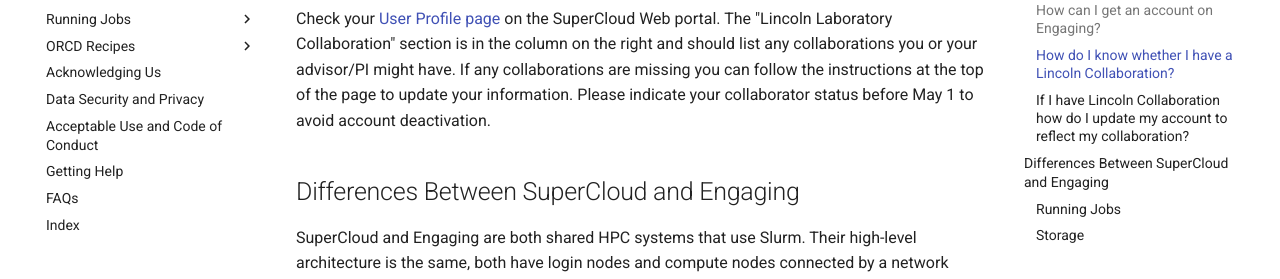
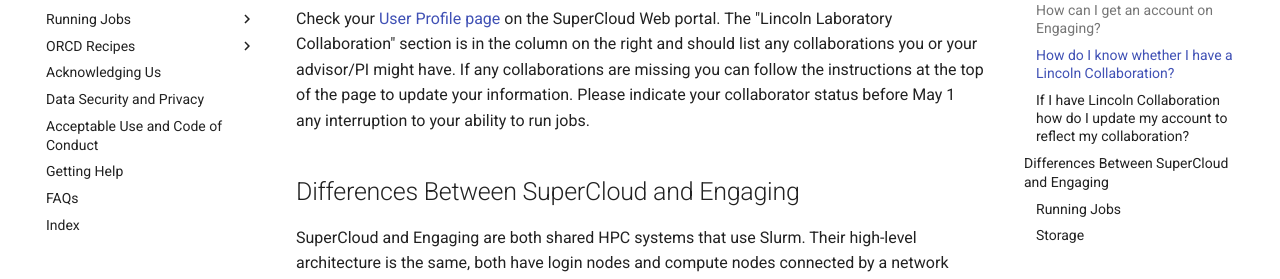
Before and after one commit to mit-orcd/orcd-docs-edit, an MkDocs documentation site: the page built from docs/transition-guide-supercloud.md, in a window 1280 px wide and 900 px high, scrolled down 1721 px. Shown: the part 251-530 px from the top of the window. Built offline with MkDocs 1.6.1 and Material for MkDocs 9.7.7, drawn with Linux system fonts in a browser that asks for light colours.

```diff
--- a/docs/transition-guide-supercloud.md
+++ b/docs/transition-guide-supercloud.md
@@ -41,7 +41,7 @@
 
 ### If I have Lincoln Collaboration how do I update my account to reflect my collaboration?
 
-Check your [User Profile page](https://txe1-portal.mit.edu/profile/user_profile.php) on the SuperCloud Web portal. The "Lincoln Laboratory Collaboration" section is in the column on the right and should list any collaborations you or your advisor/PI might have. If any collaborations are missing you can follow the instructions at the top of the page to update your information. Please indicate your collaborator status before May 1 to avoid account deactivation.
+Check your [User Profile page](https://txe1-portal.mit.edu/profile/user_profile.php) on the SuperCloud Web portal. The "Lincoln Laboratory Collaboration" section is in the column on the right and should list any collaborations you or your advisor/PI might have. If any collaborations are missing you can follow the instructions at the top of the page to update your information. Please indicate your collaborator status before May 1 any interruption to your ability to run jobs.
 
 ## Differences Between SuperCloud and Engaging
 
```
